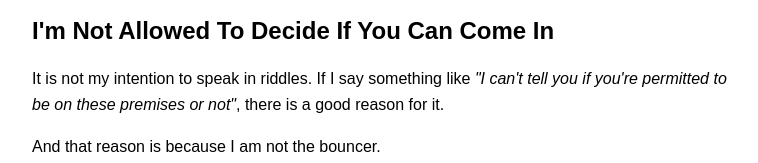
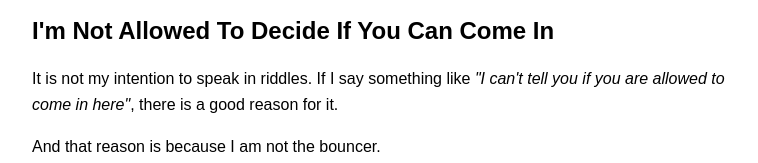
Before and after one commit to johnny-morrice/not-all-large-men, a plain HTML site: page index.html in a window 1280 px wide. Shown: the part 602-765 px from the top of the page, without its empty margins (258-1016 px from the left). Drawn offline with Linux system fonts and the light colour scheme.

Commit message:
Fyix copy

```diff
--- a/index.html
+++ b/index.html
@@ -33,8 +33,8 @@
 
         <section>
             <h2>I'm Not Allowed To Decide If You Can Come In</h2>
-            <p>It is not my intention to speak in riddles. If I say something like <i>"I can't tell you if you're
-                    permitted to be on these premises or not"</i>, there is a good reason for it.</p>
+            <p>It is not my intention to speak in riddles. If I say something like <i>"I can't tell you if you are
+                    allowed to come in here"</i>, there is a good reason for it.</p>
             <p>And that reason is because I am not the bouncer.</p>
         </section>
 
```
